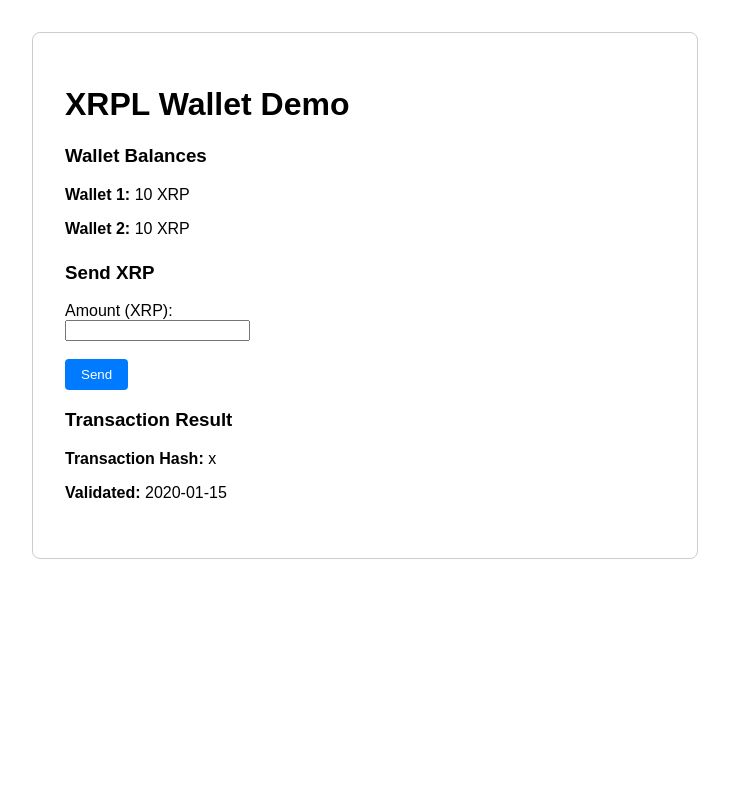
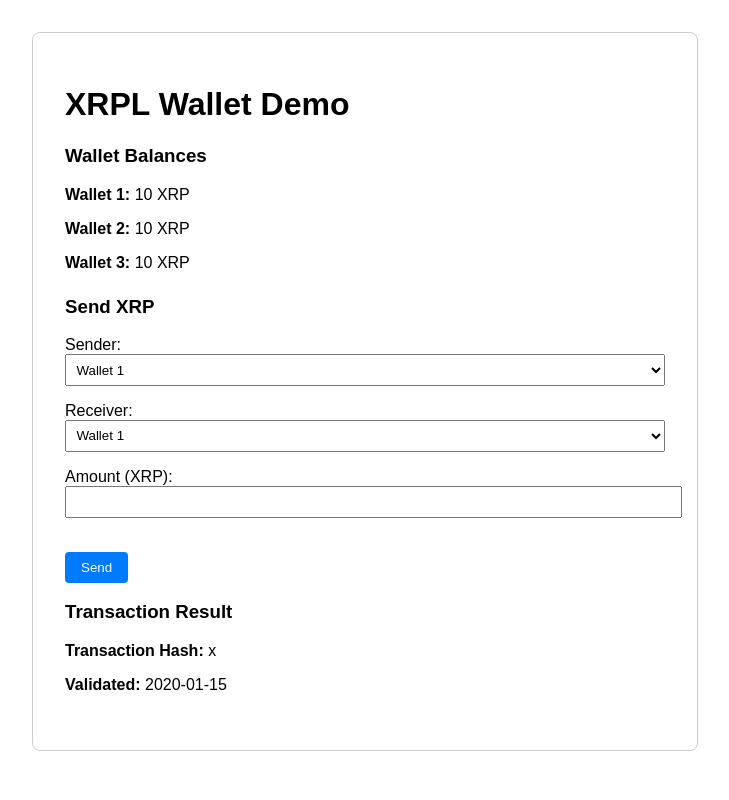
Before and after one commit to RuvvenParker/crewpto, a Flask app: template templates/index.html in a window 1280 px wide. Shown: the whole page, without its empty margins (275-1004 px from the left). Run offline with Flask 3, Linux system fonts and the light colour scheme; the template is opened without the code that fills it: most values are stand-ins (such as "Sample title", 1, 10 or a date in 2020).

Commit message:
Updated flask app for 3 wallet interface

```diff
--- a/templates/index.html
+++ b/templates/index.html
@@ -30,6 +30,11 @@
         button:hover {
             background-color: #0056b3;
         }
+        select, input {
+            padding: 0.4rem;
+            margin-bottom: 1rem;
+            width: 100%;
+        }
     </style>
 </head>
 <body>
@@ -40,11 +45,26 @@
             <h3>Wallet Balances</h3>
             <p><strong>Wallet 1:</strong> {{ wallet1_balance }} XRP</p>
             <p><strong>Wallet 2:</strong> {{ wallet2_balance }} XRP</p>
+            <p><strong>Wallet 3:</strong> {{ wallet3_balance }} XRP</p>
         </div>
 
         <div class="transaction-form">
             <h3>Send XRP</h3>
             <form action="/send" method="POST">
+                <label for="sender">Sender:</label><br>
+                <select id="sender" name="sender" required>
+                    <option value="wallet1">Wallet 1</option>
+                    <option value="wallet2">Wallet 2</option>
+                    <option value="wallet3">Wallet 3</option>
+                </select><br>
+
+                <label for="receiver">Receiver:</label><br>
+                <select id="receiver" name="receiver" required>
+                    <option value="wallet1">Wallet 1</option>
+                    <option value="wallet2">Wallet 2</option>
+                    <option value="wallet3">Wallet 3</option>
+                </select><br>
+
                 <label for="amount">Amount (XRP):</label><br>
                 <input type="number" id="amount" name="amount" required min="1"><br><br>
                 <button type="submit">Send</button>
```
